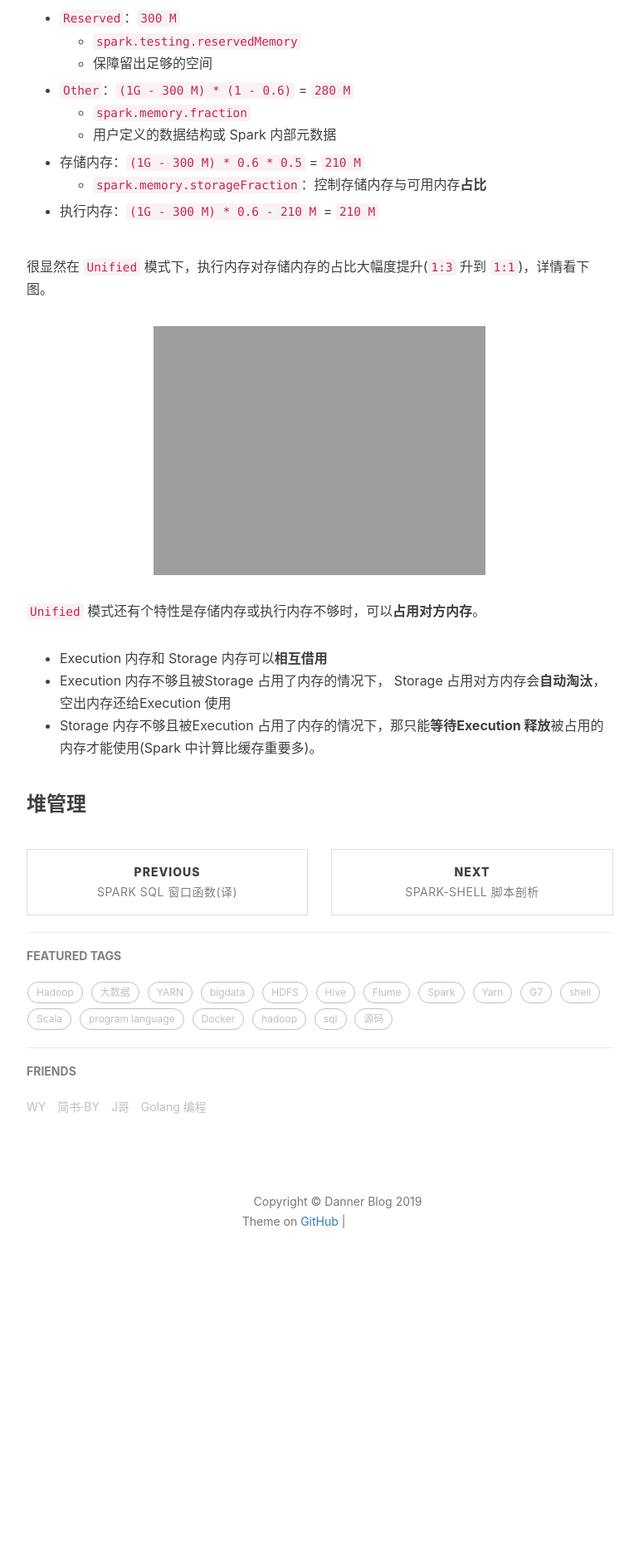
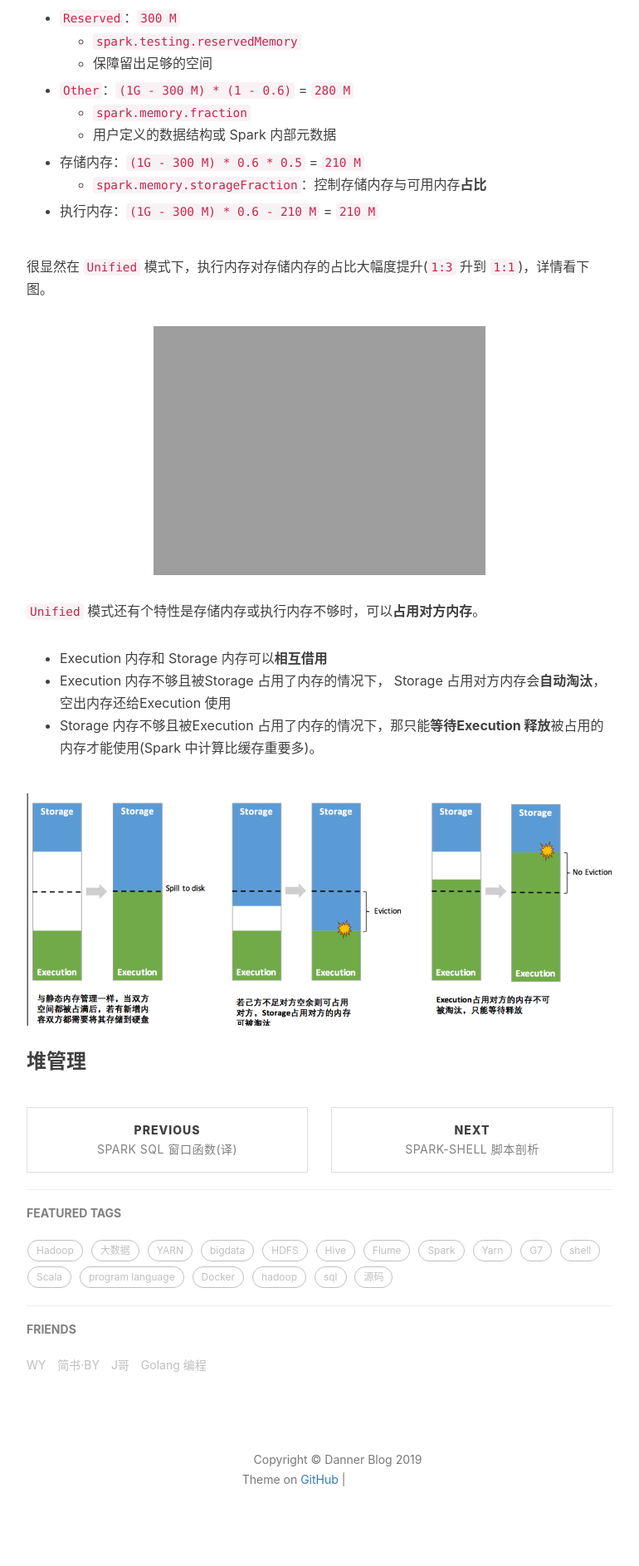
Before and after one commit to vendanner/vendanner.github.io, a Jekyll site: the page built from _posts/2019-10-25-Spark 内存管理.md, in a window 1280 px wide. Shown: the part 4199-6086 px from the top of the page at 83% size, without its empty margins (233-1003 px from the left). Built offline with Jekyll 4.4.1, drawn with Linux system fonts in a browser that asks for light colours; nearby versions of some CDN libraries; comment, search, counter and statistics services are not loaded; before the commit the page ends 5775 px from its top, so only the background shows below that; grey boxes are pictures that could not be loaded.

Commit message:
Update 2019-10-25-Spark 内存管理.md

```diff
--- a/_posts/2019-10-25-Spark 内存管理.md
+++ b/_posts/2019-10-25-Spark 内存管理.md
@@ -143,4 +143,6 @@ def apply(conf: SparkConf, numCores: Int): UnifiedMemoryManager = {
 -   Execution 内存不够且被Storage 占用了内存的情况下， Storage 占用对方内存会**自动淘汰**，空出内存还给Execution 使用
 - Storage 内存不够且被Execution 占用了内存的情况下，那只能**等待Execution 释放**被占用的内存才能使用(Spark 中计算比缓存重要多)。
 
+![](https://vendanner.github.io/img/Spark/un_memory_eviction.png)
+
 ### 堆管理
```
